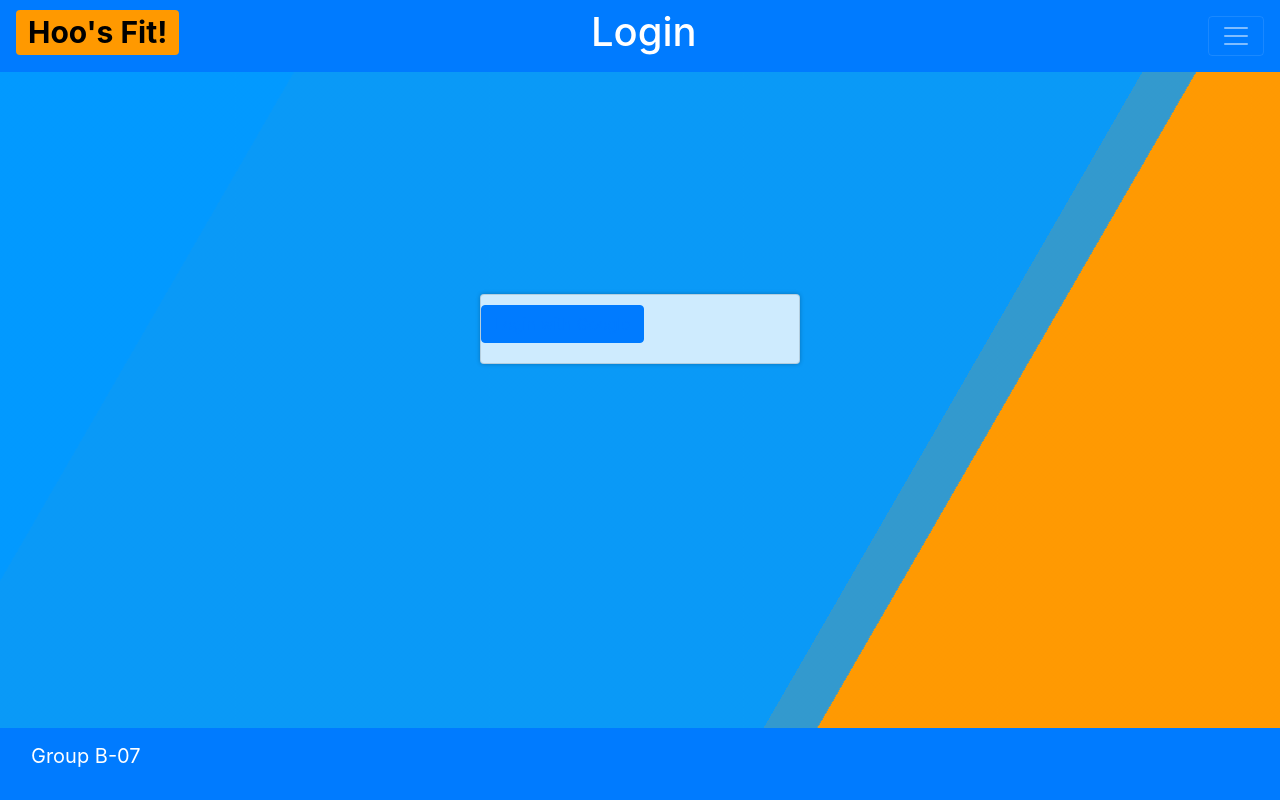
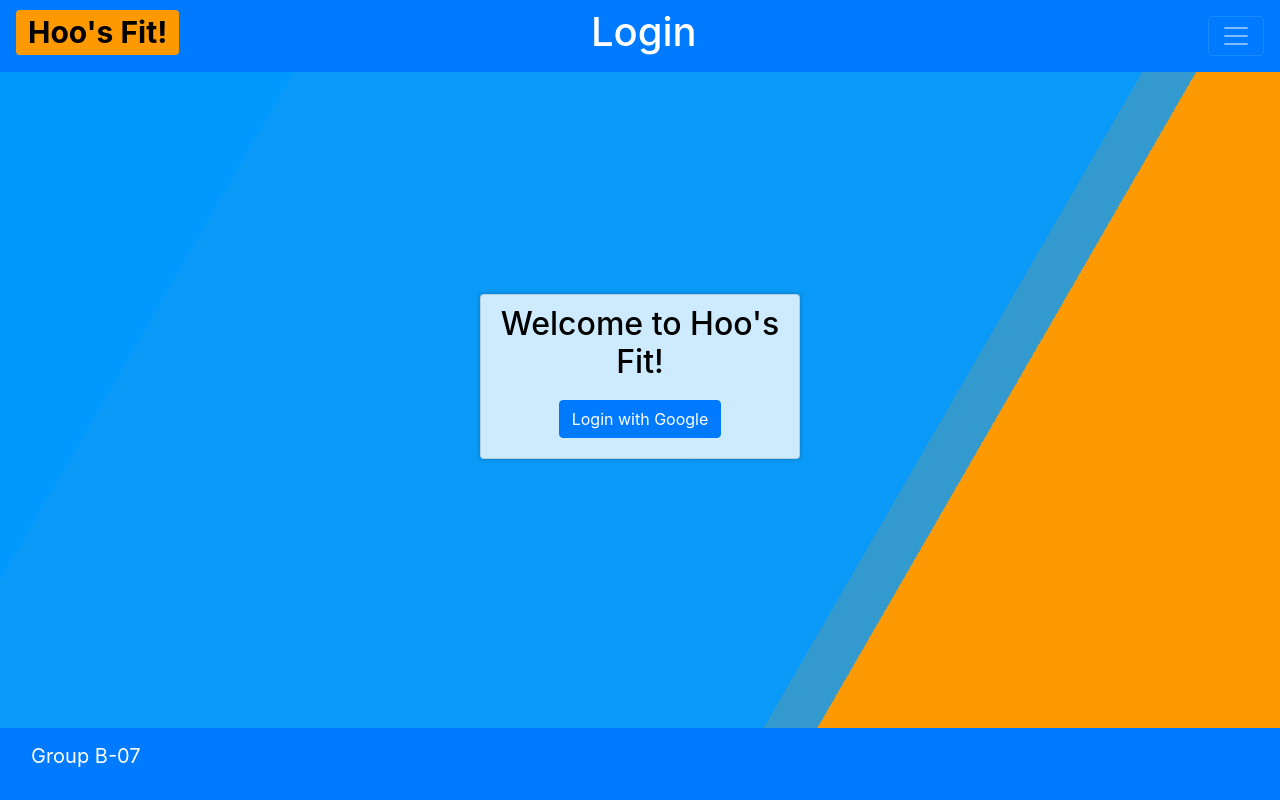
Before and after one commit to Jacksonwolf15/HoosFit, a Django app: page / in a window 1280 px wide. Run offline with Django 3.2, Linux system fonts and the light colour scheme; some libraries are stand-ins or nearby versions.

Commit message:
fixed login button

```diff
--- a/hoosfit/templates/hoosfit/index.html
+++ b/hoosfit/templates/hoosfit/index.html
@@ -37,8 +37,11 @@
     <div class="bg bg3"></div>
     <div class="container center" style="margin-top: 5px; margin-bottom: 5px">
           <div class="card mb-3" style="max-width: 20rem; margin: auto; background-color:rgba(255,255,255,.8); border-radius: .25em; box-shadow:0 0 .25em rgba(0,0,0,.25); color: black; margin-top: 20%">
-            <div class="card-title" style='margin-top: 10px'>
-              <h2 align="center" class='btn btn-primary'><a href="{% provider_login_url 'google' process='login' method='oauth2' %}">Login with Google</a></h2>
+            <div align='center' class="card-title" style='margin: 10px;'>
+              <h2>Welcome to Hoo's Fit!</h2>
+            </div>
+            <div align='center' class="card-title">
+              <h2 align="center" class='btn btn-primary'><a style="color: white" href="{% provider_login_url 'google' process='login' method='oauth2' %}">Login with Google</a></h2>
             </div>
           </div>
     </div>
```
